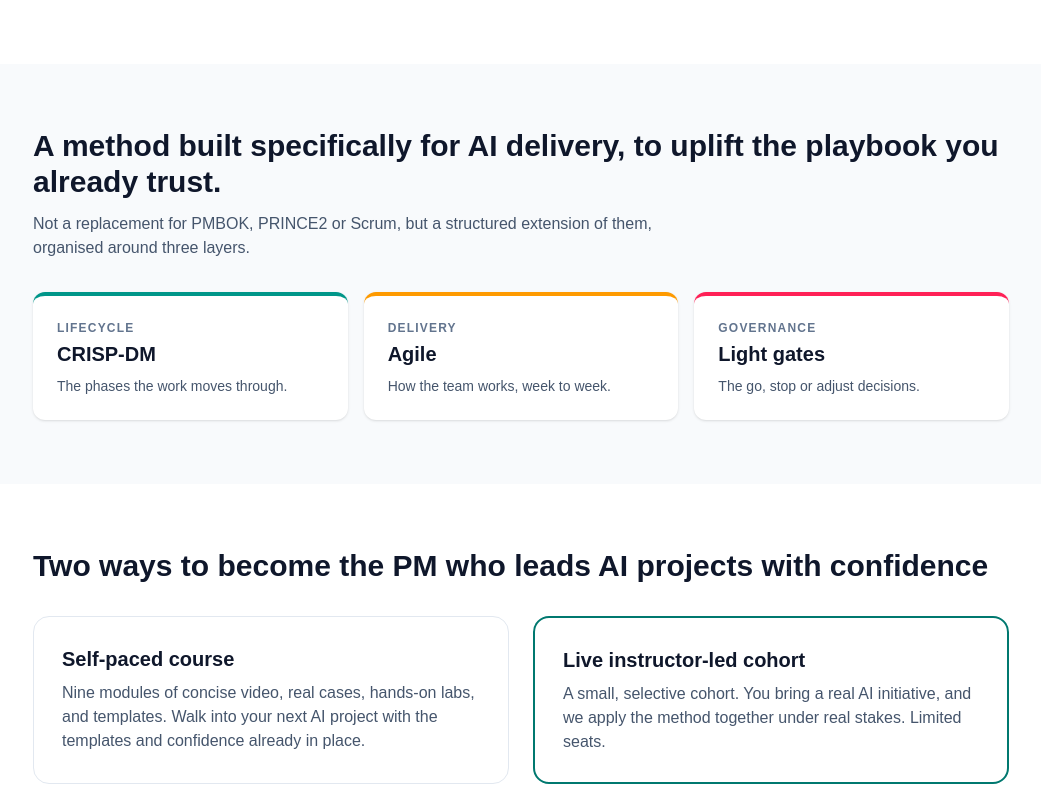
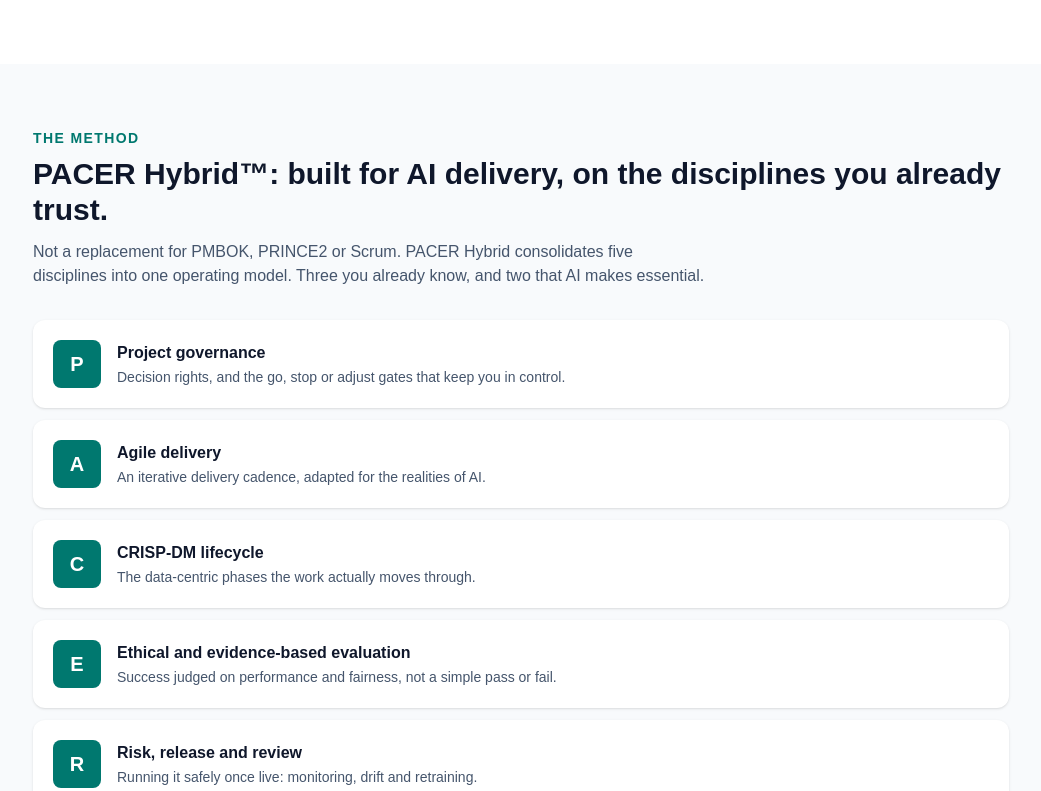
Before and after one commit to anestis0565/aiprojectdelivery, a Next.js app: page / in a window 1280 px wide. Shown: the part 1409-2200 px from the top of the page, without its empty margins (119-1160 px from the left). Built offline with nearby package versions, Linux system fonts and the light colour scheme.

Commit message:
add PACER Hybrid to landing page

```diff
--- a/app/page.tsx
+++ b/app/page.tsx
@@ -37,20 +37,25 @@
         </div>
       </section>
 
-      <section className="bg-slate-50">
+           <section className="bg-slate-50">
         <div className="mx-auto max-w-5xl px-6 py-16">
-          <h2 className="text-2xl md:text-3xl font-bold">A method built specifically for AI delivery, to uplift the playbook you already trust.</h2>
-          <p className="mt-3 max-w-2xl text-slate-600">Not a replacement for PMBOK, PRINCE2 or Scrum, but a structured extension of them, organised around three layers.</p>
-          <div className="mt-8 grid gap-4 md:grid-cols-3">
+          <p className="text-sm font-semibold uppercase tracking-widest text-teal-700">The method</p>
+          <h2 className="mt-2 text-2xl md:text-3xl font-bold">PACER Hybrid&trade;: built for AI delivery, on the disciplines you already trust.</h2>
+          <p className="mt-3 max-w-2xl text-slate-600">Not a replacement for PMBOK, PRINCE2 or Scrum. PACER Hybrid consolidates five disciplines into one operating model. Three you already know, and two that AI makes essential.</p>
+          <div className="mt-8 grid gap-3">
             {[
-              ["Lifecycle", "CRISP-DM", "The phases the work moves through.", "border-teal-600"],
-              ["Delivery", "Agile", "How the team works, week to week.", "border-amber-500"],
-              ["Governance", "Light gates", "The go, stop or adjust decisions.", "border-rose-500"],
-            ].map(([label, name, d, border]) => (
-              <div key={label} className={`rounded-xl border-t-4 ${border} bg-white p-6 shadow-sm`}>
-                <p className="text-xs font-semibold uppercase tracking-widest text-slate-500">{label}</p>
-                <p className="mt-1 text-xl font-bold">{name}</p>
-                <p className="mt-2 text-sm text-slate-600">{d}</p>
+              ["P", "Project governance", "Decision rights, and the go, stop or adjust gates that keep you in control."],
+              ["A", "Agile delivery", "An iterative delivery cadence, adapted for the realities of AI."],
+              ["C", "CRISP-DM lifecycle", "The data-centric phases the work actually moves through."],
+              ["E", "Ethical and evidence-based evaluation", "Success judged on performance and fairness, not a simple pass or fail."],
+              ["R", "Risk, release and review", "Running it safely once live: monitoring, drift and retraining."],
+            ].map(([letter, name, d]) => (
+              <div key={letter} className="flex items-center gap-4 rounded-xl bg-white p-5 shadow-sm">
+                <div className="flex h-12 w-12 shrink-0 items-center justify-center rounded-lg bg-teal-700 text-xl font-bold text-white">{letter}</div>
+                <div>
+                  <p className="font-bold">{name}</p>
+                  <p className="mt-0.5 text-sm text-slate-600">{d}</p>
+                </div>
               </div>
             ))}
           </div>
--- a/app/pageOLD.tsx
+++ /dev/null
@@ -1,69 +0,0 @@
-import Image from "next/image";
-
-export default function Home() {
-  return (
-    <div className="flex flex-col flex-1 items-center justify-center bg-zinc-50 font-sans dark:bg-black">
-      <main className="flex flex-1 w-full max-w-3xl flex-col items-center justify-between py-32 px-16 bg-white dark:bg-black sm:items-start">
-        <Image
-          className="dark:invert h-5 w-[100px]"
-          src="/next.svg"
-          alt="Next.js logo"
-          width={100}
-          height={20}
-          priority
-        />
-        <div className="flex flex-col items-center gap-6 text-center sm:items-start sm:text-left">
-          <h1 className="max-w-xs text-3xl font-semibold leading-10 tracking-tight text-black dark:text-zinc-50">
-            To get started, edit the{" "}
-            <code className="rounded bg-black/[.06] px-1.5 py-0.5 font-mono text-[0.9em] dark:bg-white/[.08]">
-              page.tsx
-            </code>{" "}
-            file.
-          </h1>
-          <p className="max-w-md text-lg leading-8 text-zinc-600 dark:text-zinc-400">
-            Looking for a starting point or more instructions? Head over to{" "}
-            <a
-              href="https://vercel.com/templates?framework=next.js&utm_source=create-next-app&utm_medium=appdir-template-tw&utm_campaign=create-next-app"
-              className="font-medium text-zinc-950 dark:text-zinc-50"
-            >
-              Templates
-            </a>{" "}
-            or the{" "}
-            <a
-              href="https://nextjs.org/learn?utm_source=create-next-app&utm_medium=appdir-template-tw&utm_campaign=create-next-app"
-              className="font-medium text-zinc-950 dark:text-zinc-50"
-            >
-              Learning
-            </a>{" "}
-            center.
-          </p>
-        </div>
-        <div className="flex flex-col gap-4 text-base font-medium sm:flex-row">
-          <a
-            className="flex h-12 w-full items-center justify-center gap-2 rounded-full bg-foreground px-5 text-background transition-colors hover:bg-[#383838] dark:hover:bg-[#ccc] md:w-[158px]"
-            href="https://vercel.com/new?utm_source=create-next-app&utm_medium=appdir-template-tw&utm_campaign=create-next-app"
-            target="_blank"
-            rel="noopener noreferrer"
-          >
-            <Image
-              className="dark:invert h-[14px] w-4"
-              src="/vercel.svg"
-              alt="Vercel logomark"
-              width={16}
-              height={14}
-            />
-            Deploy Now
-          </a>
-          <a
-            className="flex h-12 w-full items-center justify-center rounded-full border border-solid border-black/[.08] px-5 transition-colors hover:border-transparent hover:bg-black/[.04] dark:border-white/[.145] dark:hover:bg-[#1a1a1a] md:w-[158px]"
-            href="https://nextjs.org/docs?utm_source=create-next-app&utm_medium=appdir-template-tw&utm_campaign=create-next-app"
-            target="_blank"
-            rel="noopener noreferrer"
-          >
-            Documentation
-          </a>
-        </div>
-      </main>
-    </div>
-  );
-}
```
